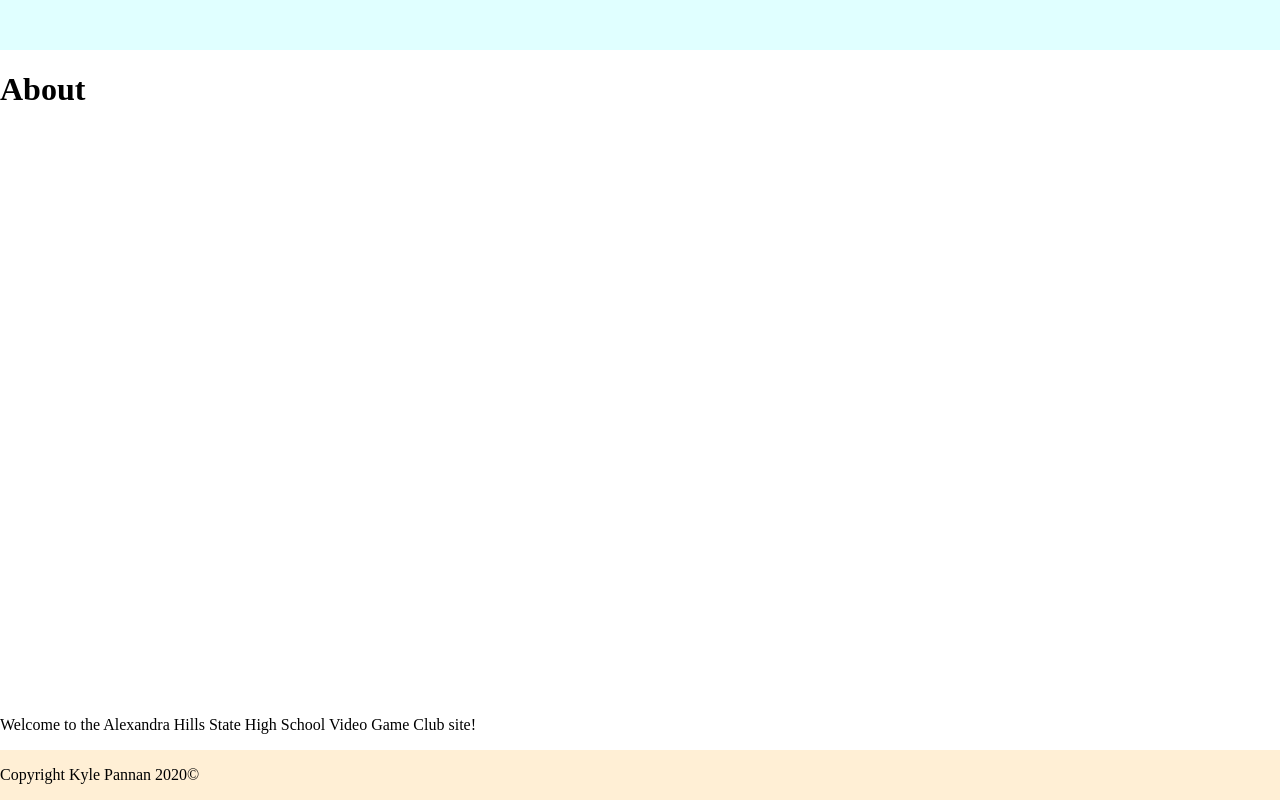
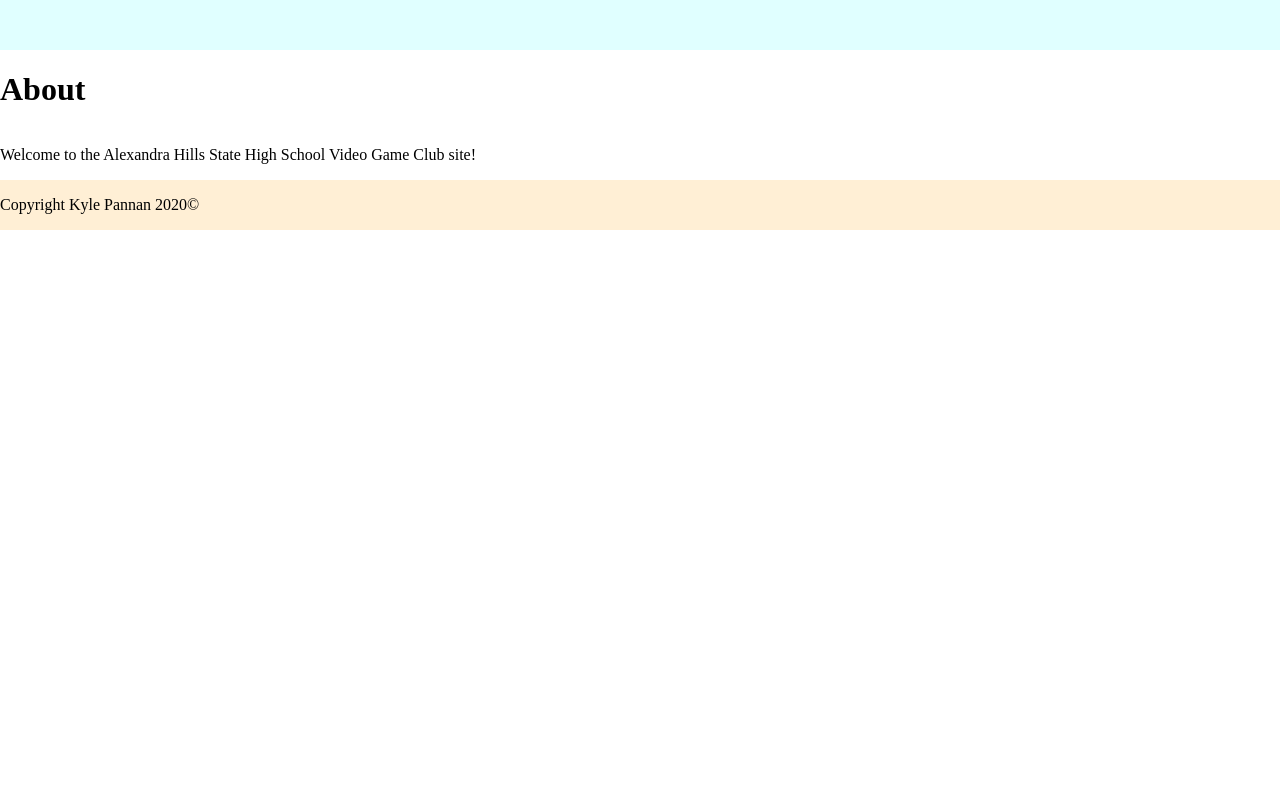
Before and after one commit to Yuki-42/IA3, a Python web app: template server/templates/info/about.html in a window 1280 px wide. Run offline with Jinja, Linux system fonts and the light colour scheme; the template is opened without the code that fills it: most values are stand-ins (such as "Sample title", 1, 10 or a date in 2020).

Commit message:
Changed the way that the styling works to not be stupid

```diff
--- a/server/static/css/_base.css
+++ b/server/static/css/_base.css
@@ -1,10 +1,8 @@
 body {
     min-height: 100vh;
     margin: 0;
-    display: grid;
-    grid-template-rows: auto 1fr auto;
-    align-items: start;
-    align-content: start;
+    display: flex;
+    flex-direction: column;
 }
 
 header {
@@ -16,3 +14,7 @@ footer {
     min-height: 50px;
     background: PapayaWhip;
 }
+
+main {
+    flex: 1;
+}
```
